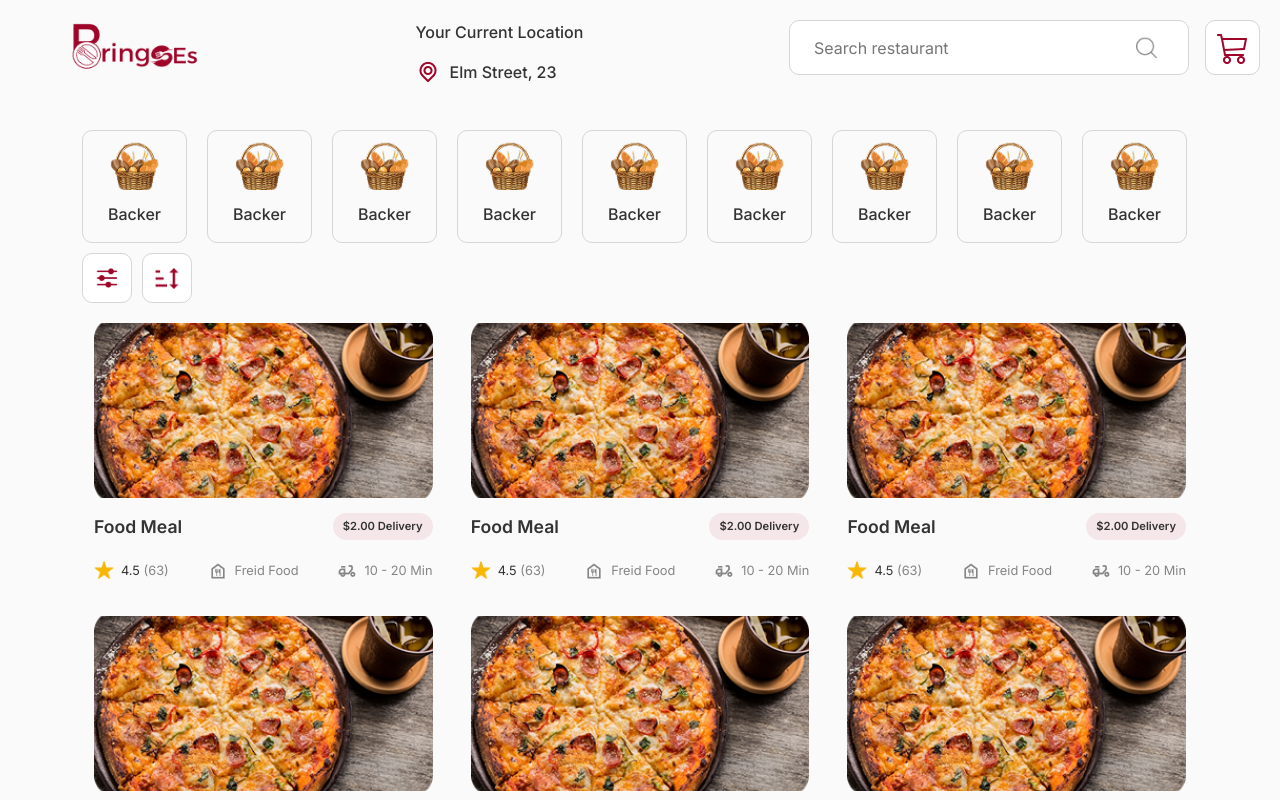
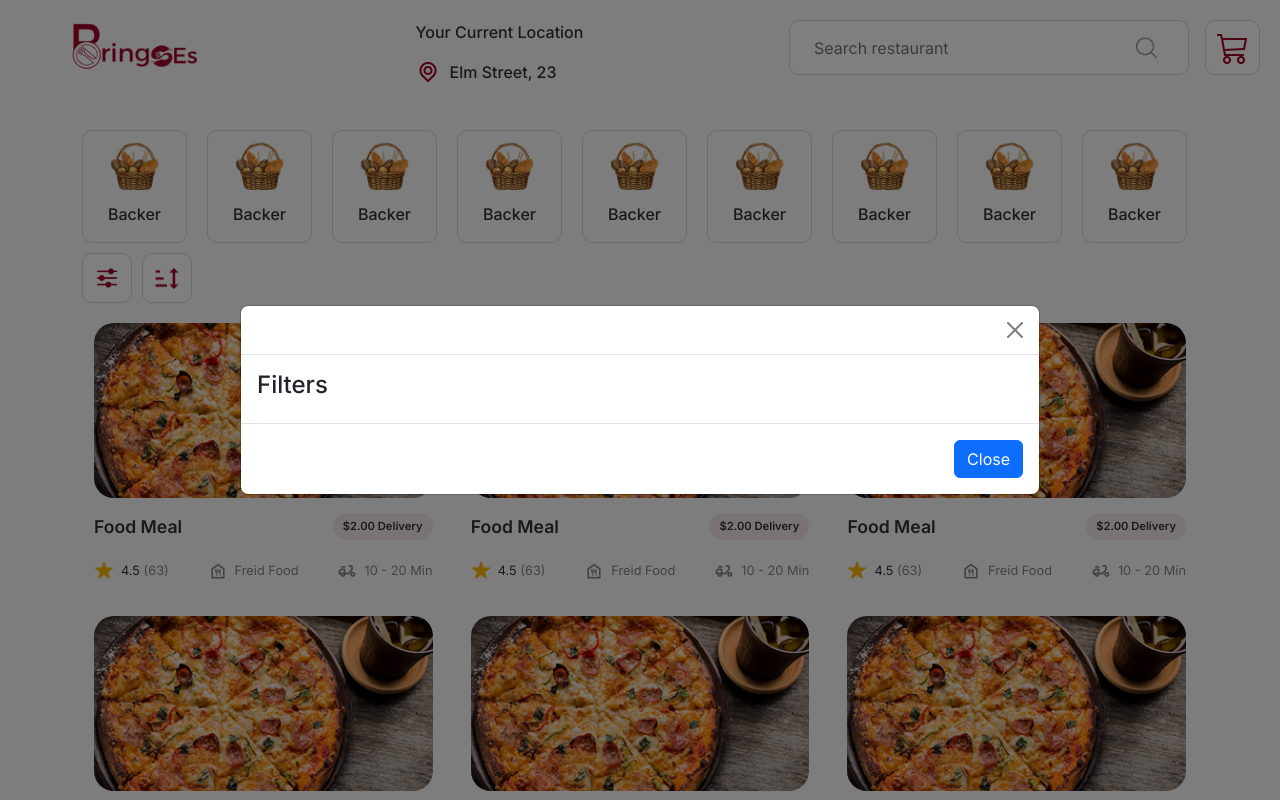
Before and after one commit to remon-samir1/bring-es, a React (Create React App) app: page /PopulerProducts in a window 1280 px wide. Both pictures are taken after a click on the element 107 px from the left and 278 px from the top of the page. Shown: the top 800 px of the page. Built offline with nearby package versions, Linux system fonts and the light colour scheme; what cookie-universal would draw is missing.

Commit message:
first upload

```diff
--- /dev/null
+++ b/src/Dashboard/UserDashboard/Products/Filters/Filters.js
@@ -0,0 +1,24 @@
+import Button from 'react-bootstrap/Button';
+import Modal from 'react-bootstrap/Modal';
+
+export default function Filters(props) {
+  return (
+    <Modal
+      {...props}
+      size="lg"
+      aria-labelledby="contained-modal-title-vcenter"
+      centered
+    >
+      <Modal.Header closeButton>
+
+      </Modal.Header>
+      <Modal.Body>
+        <h4>filters</h4>
+
+      </Modal.Body>
+      <Modal.Footer>
+        <Button onClick={props.onHide}>Close</Button>
+      </Modal.Footer>
+    </Modal>
+  );
+}
--- a/src/Dashboard/UserDashboard/Products/PopulerProducts.css
+++ b/src/Dashboard/UserDashboard/Products/PopulerProducts.css
@@ -90,11 +90,17 @@
   width: 100%;
   height: 175px;
   border-radius: 20px;
+  overflow: hidden;
+
 }
 .PopulerProductCard .img img {
   width: 100%;
   height: 100%;
   object-fit: cover;
+  transition: 1s ease;
+}
+.PopulerProductCard .img img:hover{
+  transform: scale(1.08);
 }
 .PopulerProductCard .data {
   display: flex;
--- a/src/Dashboard/UserDashboard/Products/PopulerProducts.js
+++ b/src/Dashboard/UserDashboard/Products/PopulerProducts.js
@@ -1,4 +1,4 @@
-import React, { useEffect } from "react";
+import React, { useState } from "react";
 import "./PopulerProducts.css";
 import Logo from "../../../Components/Logo";
 import { PiShoppingCartThin } from "react-icons/pi";
@@ -7,9 +7,23 @@ import { Axios } from "../../../Components/Helpers/Axios";
 import { Container } from "react-bootstrap";
 import CategoryCard from "../../../Components/Dashboard/UserDashboard/Category/CategoryCard";
 import PopulerProductCard from "./PopulerProductCard";
+import Filters from "./Filters/Filters";
 const PopulerProducts = () => {
+  const [modalShow, setModalShow] = useState(false);
+
+
+
+
   return (
     <div className="PopulerProducts">
+      {/*  filters */}
+      <Filters
+        show={modalShow}
+        onHide={() => setModalShow(false)}
+      />
+
+
+
       <div className="header">
         <div className="logo">
           <Logo width="150px" />
@@ -46,7 +60,7 @@ const PopulerProducts = () => {
         <CategoryCard/>
         </div>
         <div className="filters ">
-          <div className="filter"><img src={require('../../../images/filter.png')} alt="" /></div>
+          <div className="filter" onClick={() => setModalShow(true)}><img src={require('../../../images/filter.png')} alt="" /></div>
           <div className="filter"><img src={require('../../../images/sort.png')} alt="" /></div>
         </div>
 
```
Also changed, not shown: src/Dashboard/UserDashboard/Products/Filters/Filters.css (added).
